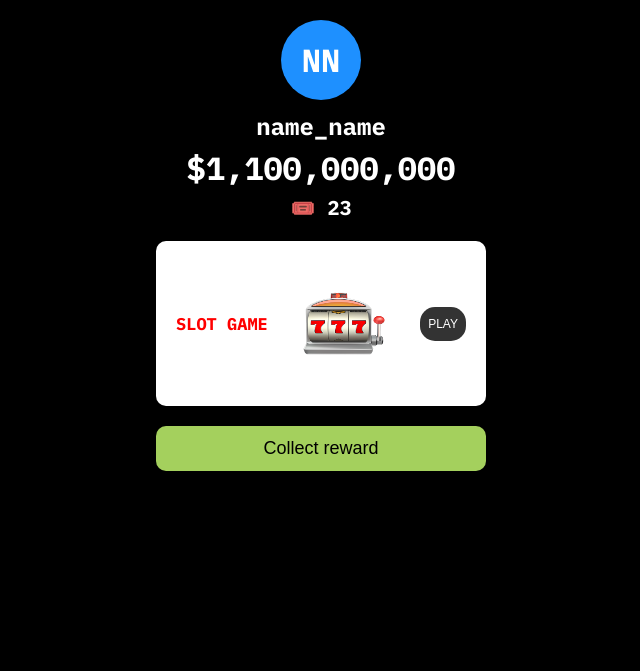
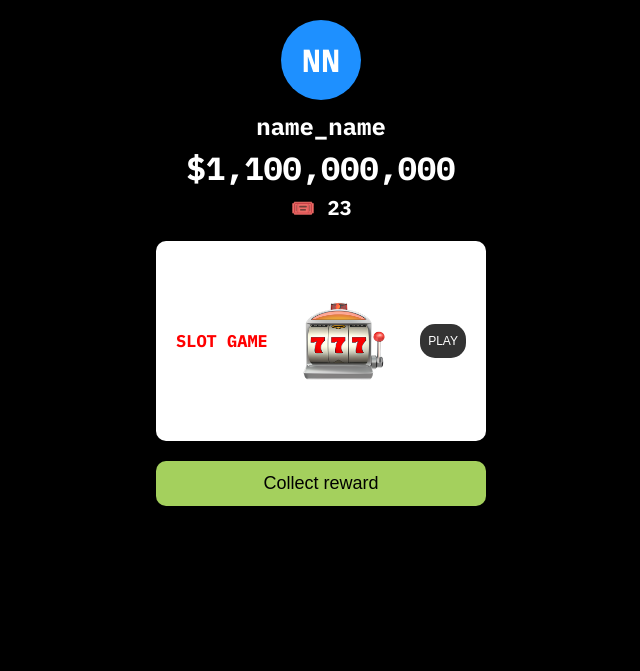
Before and after one commit to holodtmsk/ViceCityRadio, a Flask app: page / in a window 1280 px wide. Shown: the top 671 px of the page, without its empty margins (319-959 px from the left). Run offline with Flask 2, Linux system fonts and the light colour scheme.

Commit message:
Update style.css

```diff
--- a/code/static/css/style.css
+++ b/code/static/css/style.css
@@ -68,7 +68,7 @@ body {
 
 .icon {
     width: 130px; /* Размер иконки */
-    height: 145px;
+    height: 180px;
     margin-right: 10px; /* Расстояние между иконкой и кнопкой */
 }
 
```
